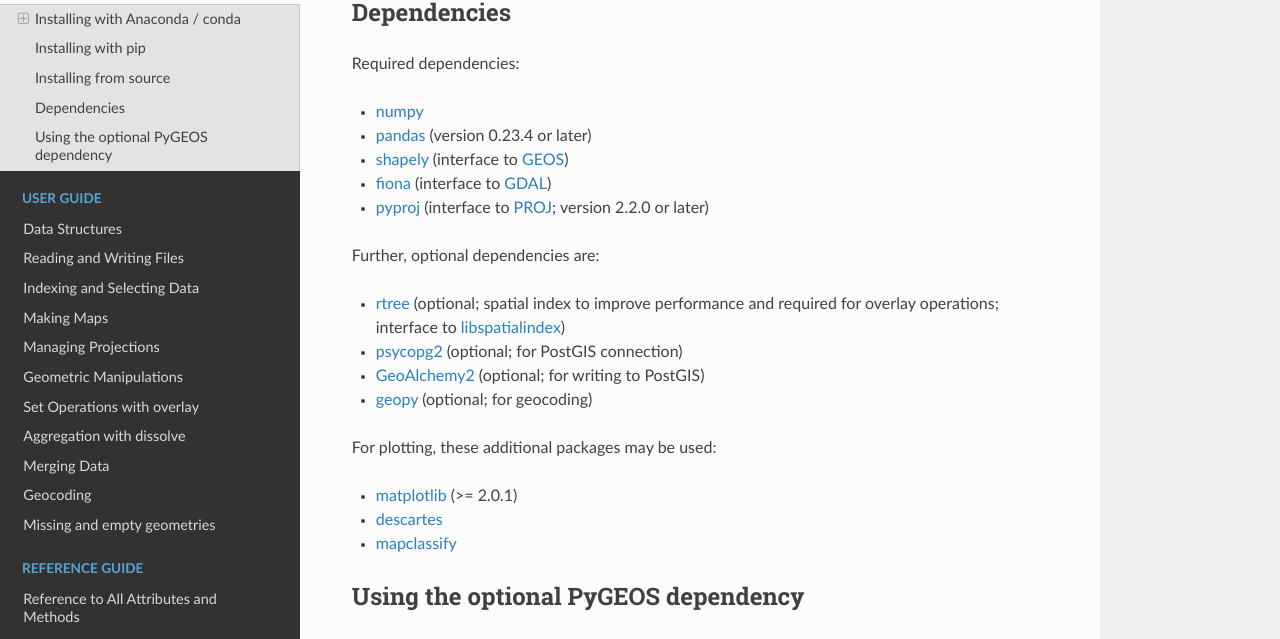
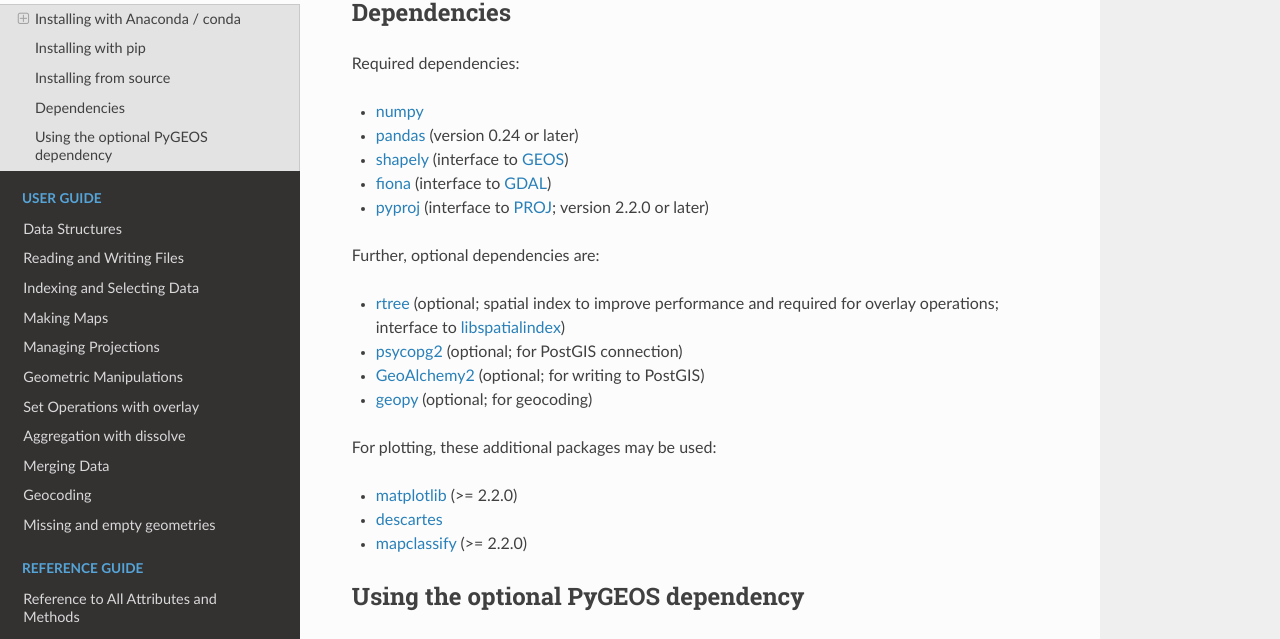
Before and after one commit to geopandas/geopandas, a Sphinx documentation site: the page built from doc/source/install.rst, in a window 1280 px wide and 900 px high, scrolled down 2535 px. Shown: the part 132-771 px from the top of the window. Built offline with Sphinx 7.4.7 and the Read the Docs theme 2.0.0, drawn with Linux system fonts in a browser that asks for light colours; pages that are not in the unit, such as notebooks, are missing from menus.

Commit message:
change requirements

```diff
--- a/doc/source/install.rst
+++ b/doc/source/install.rst
@@ -139,7 +139,7 @@ Dependencies
 Required dependencies:
 
 - `numpy`_
-- `pandas`_ (version 0.23.4 or later)
+- `pandas`_ (version 0.24 or later)
 - `shapely`_ (interface to `GEOS`_)
 - `fiona`_ (interface to `GDAL`_)
 - `pyproj`_ (interface to `PROJ`_; version 2.2.0 or later)
@@ -155,9 +155,9 @@ Further, optional dependencies are:
 
 For plotting, these additional packages may be used:
 
-- `matplotlib`_ (>= 2.0.1)
+- `matplotlib`_ (>= 2.2.0)
 - `descartes`_
-- `mapclassify`_
+- `mapclassify`_ (>= 2.2.0)
 
 
 Using the optional PyGEOS dependency
```
Also changed, not shown: environment.yml (+4 -5 lines), requirements-dev.txt (+4 -5 lines).
